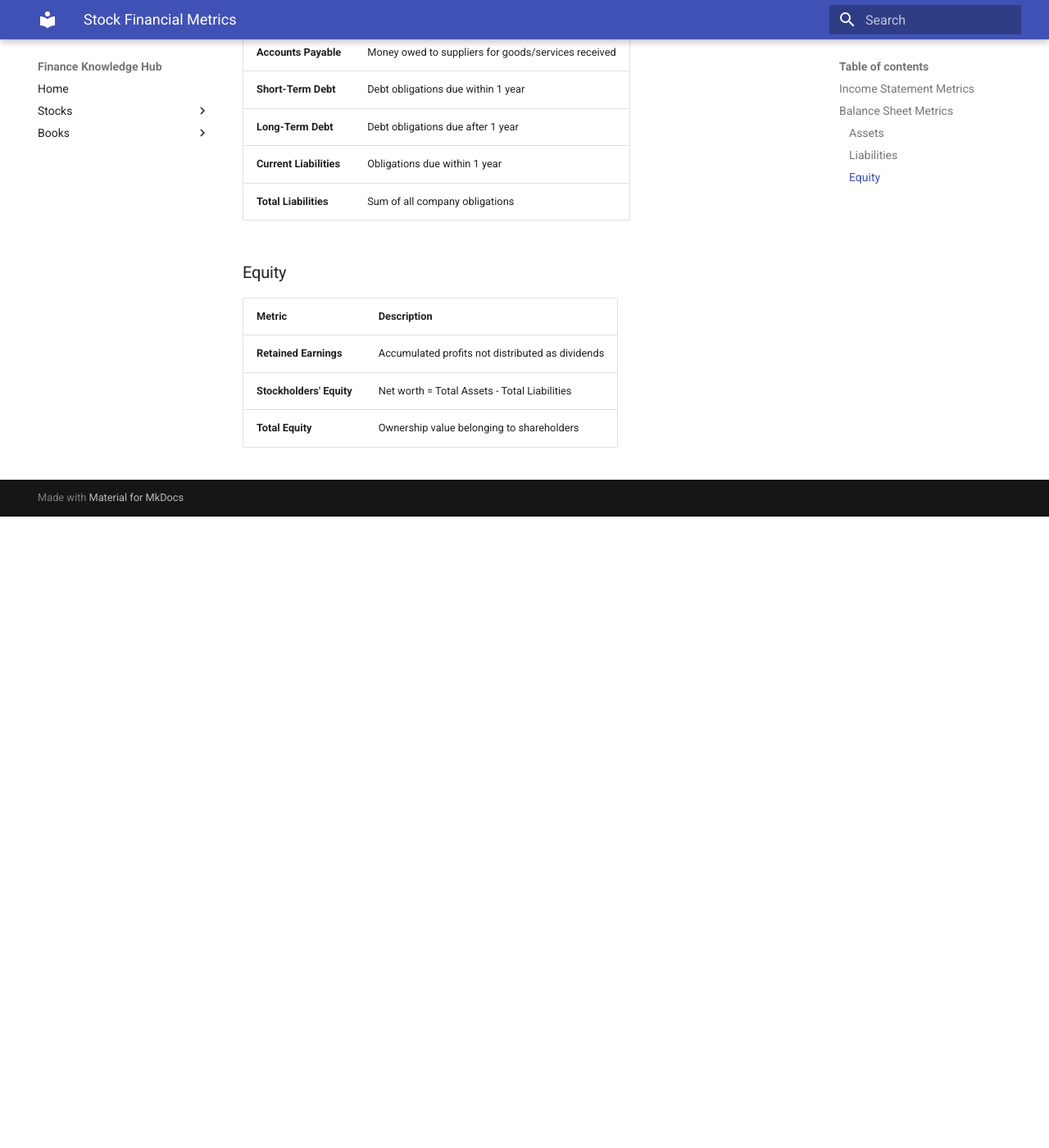
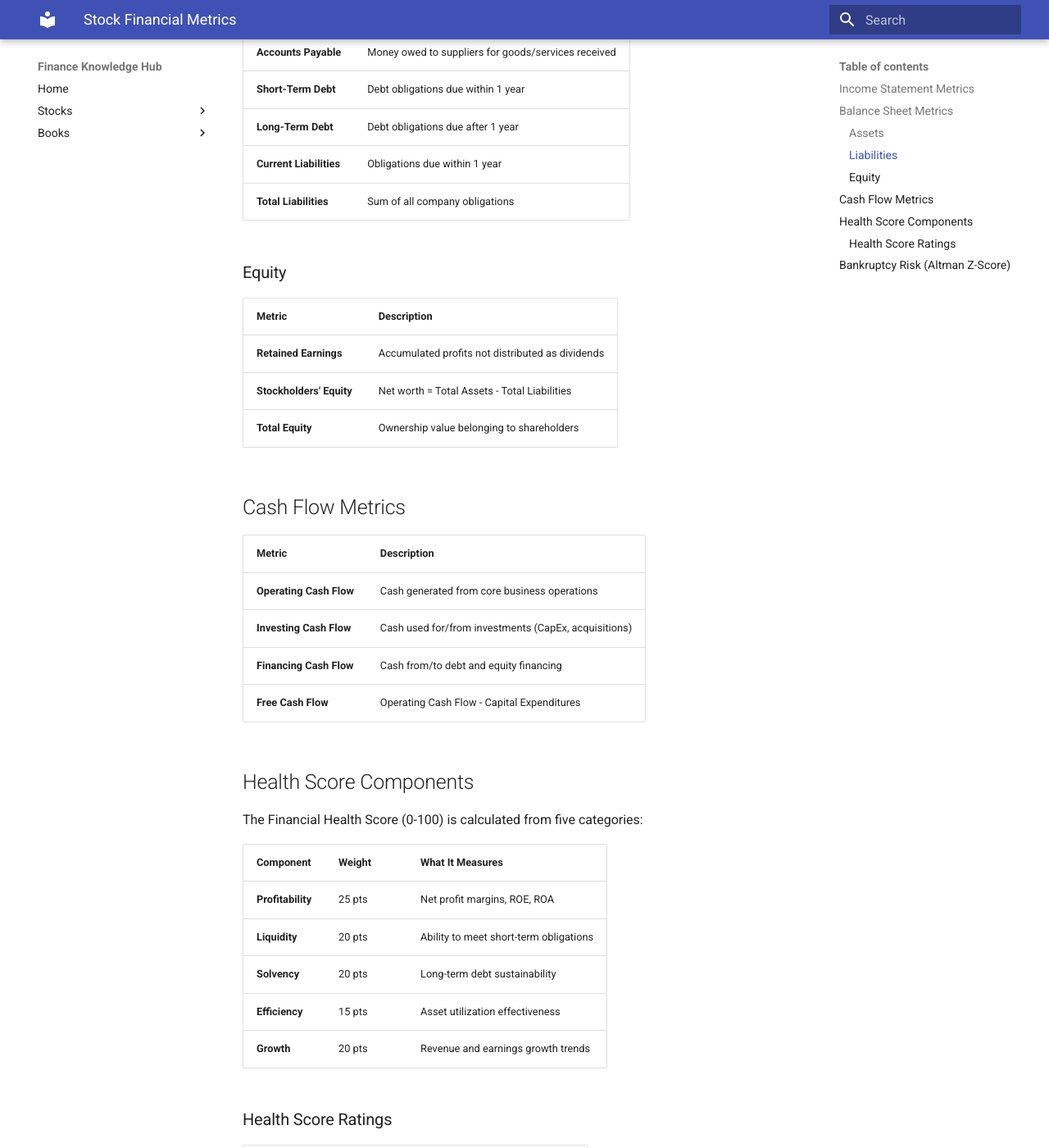
Before and after one commit to Medyan-Naser/financial_data_tool, an MkDocs documentation site: the page built from docs/Stocks/metrics.md, in a window 1280 px wide and 1400 px high, scrolled down 1575 px. Shown: the whole window at 82% size. Built offline with MkDocs 1.6.1 and Material for MkDocs 9.7.7, drawn with Linux system fonts in a browser that asks for light colours; before the commit the page ends 2205 px from its top, so only the background shows below that; some of the changed text lies outside the part shown.

Commit message:
add cash flor metrics

```diff
--- a/docs/Stocks/metrics.md
+++ b/docs/Stocks/metrics.md
@@ -51,3 +51,44 @@ This document describes all financial metrics extracted and calculated from comp
 | **Retained Earnings** | Accumulated profits not distributed as dividends |
 | **Stockholders' Equity** | Net worth = Total Assets - Total Liabilities |
 | **Total Equity** | Ownership value belonging to shareholders |
+
+## Cash Flow Metrics
+
+| Metric | Description |
+|--------|-------------|
+| **Operating Cash Flow** | Cash generated from core business operations |
+| **Investing Cash Flow** | Cash used for/from investments (CapEx, acquisitions) |
+| **Financing Cash Flow** | Cash from/to debt and equity financing |
+| **Free Cash Flow** | Operating Cash Flow - Capital Expenditures |
+
+## Health Score Components
+
+The Financial Health Score (0-100) is calculated from five categories:
+
+| Component | Weight | What It Measures |
+|-----------|--------|------------------|
+| **Profitability** | 25 pts | Net profit margins, ROE, ROA |
+| **Liquidity** | 20 pts | Ability to meet short-term obligations |
+| **Solvency** | 20 pts | Long-term debt sustainability |
+| **Efficiency** | 15 pts | Asset utilization effectiveness |
+| **Growth** | 20 pts | Revenue and earnings growth trends |
+
+### Health Score Ratings
+
+| Score Range | Rating | Interpretation |
+|-------------|--------|----------------|
+| 80-100 | Excellent | Strong financial position |
+| 60-79 | Good | Healthy with minor concerns |
+| 40-59 | Fair | Some financial stress indicators |
+| 20-39 | Poor | Significant financial challenges |
+| 0-19 | Critical | Severe financial distress |
+
+## Bankruptcy Risk (Altman Z-Score)
+
+The Z-Score predicts probability of bankruptcy within 2 years:
+
+| Z-Score | Zone | Risk Level |
+|---------|------|------------|
+| > 2.99 | Safe | Low bankruptcy risk (~5%) |
+| 1.81 - 2.99 | Grey | Moderate risk (~20%) |
+| < 1.81 | Distress | High bankruptcy risk (~80%) |
```
